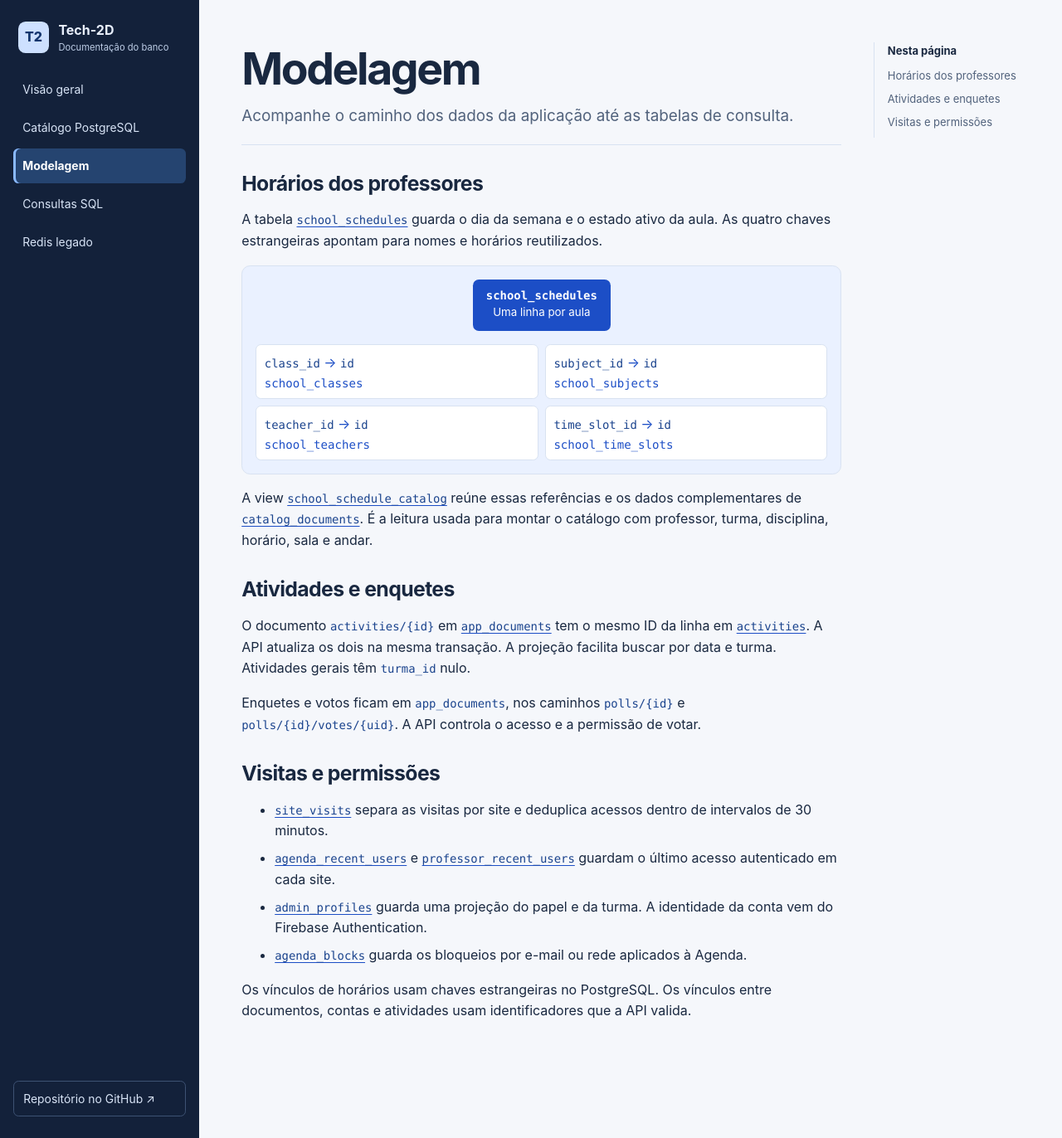
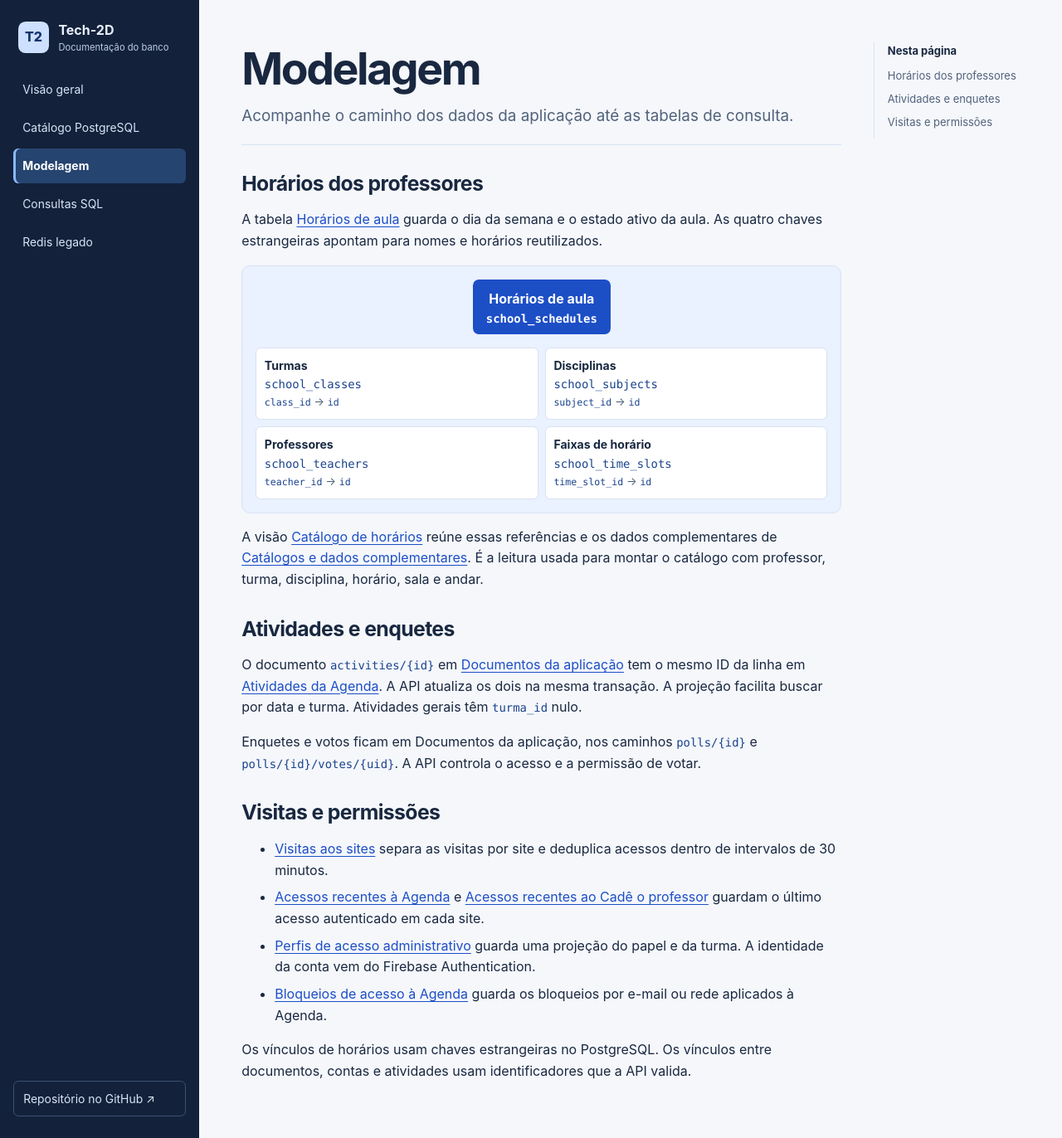
Before and after one commit to Tech-2D/modelagem-dados, a Jekyll site: the page built from docs/modelagem.md, in a window 1280 px wide and 1372 px high. Shown: the whole window at 83% size. Built offline with Jekyll 4.4.1, drawn with Linux system fonts in a browser that asks for light colours.

Commit message:
Show Portuguese table names and database comments

```diff
--- a/docs/assets/docs.css
+++ b/docs/assets/docs.css
@@ -79,7 +79,7 @@ button, input, select { font: inherit; }
 .catalog-object[open] summary::before { content: '−'; }
 .catalog-object summary:hover { background: var(--tint); }
 .catalog-object summary > span:first-of-type { flex: 1; min-width: 0; }
-.catalog-object summary code { font-weight: 700; }
+.object-identifier { display: block; color: var(--muted); }
 .object-description { display: block; color: var(--muted); font-size: .82rem; margin-top: .15rem; }
 .object-kind { border: 1px solid var(--line); border-radius: .35rem; padding: .08rem .35rem; color: var(--muted); font-size: .72rem; }
 .object-body { border-top: 1px solid var(--line); padding: .75rem; }
@@ -91,7 +91,8 @@ button, input, select { font: inherit; }
 .relation-core code { color: #fff; font-weight: 700; }
 .relation-branches { display: grid; grid-template-columns: repeat(2, minmax(0,1fr)); gap: .5rem; }
 .relation-branches a { display: grid; gap: .2rem; min-width: 0; border: 1px solid var(--line); border-radius: .4rem; background: var(--paper); padding: .6rem; text-decoration: none; }
-.relation-branches strong { font: .88rem 'IBM Plex Mono', Consolas, monospace; overflow-wrap: anywhere; }
+.relation-branches strong { color: var(--ink); font-size: .88rem; }
+.relation-branches small { color: var(--muted); }
 .visually-hidden { position: absolute; width: 1px; height: 1px; padding: 0; margin: -1px; overflow: hidden; clip-path: inset(50%); white-space: nowrap; }
 @media (max-width: 1100px) {
   .workspace { grid-template-columns: minmax(0,1fr); }
--- a/docs/modelagem.md
+++ b/docs/modelagem.md
@@ -5,31 +5,33 @@ description: Acompanhe o caminho dos dados da aplicação até as tabelas de con
 
 ## Horários dos professores
 
-A tabela [`school_schedules`]({{ '/postgresql.html#obj-school_schedules' | relative_url }}) guarda o dia da semana e o estado ativo da aula. As quatro chaves estrangeiras apontam para nomes e horários reutilizados.
+A tabela [Horários de aula]({{ '/postgresql.html#obj-school_schedules' | relative_url }}) guarda o dia da semana e o estado ativo da aula. As quatro chaves estrangeiras apontam para nomes e horários reutilizados.
 
-<div class="relation-map" aria-label="Relações de school_schedules">
-  <a class="relation-core" href="{{ '/postgresql.html#obj-school_schedules' | relative_url }}"><code>school_schedules</code><small>Uma linha por aula</small></a>
+<div class="relation-map" aria-label="Relações dos horários de aula">
+  <a class="relation-core" href="{{ '/postgresql.html#obj-school_schedules' | relative_url }}"><strong>Horários de aula</strong><code>school_schedules</code></a>
   <div class="relation-branches">
     {% assign schedules = site.data.schema | where: "name", "school_schedules" | first %}
+    {% assign schedule_group = site.data.catalog | where: "id", "horarios" | first %}
     {% for relation in schedules.references %}
-    <a href="{{ '/postgresql.html' | relative_url }}#obj-{{ relation.table }}"><span><code>{{ relation.column }}</code> → <code>{{ relation.target }}</code></span><strong>{{ relation.table }}</strong></a>
+    {% assign related = schedule_group.objects | where: "name", relation.table | first %}
+    <a href="{{ '/postgresql.html' | relative_url }}#obj-{{ relation.table }}"><strong>{{ related.title }}</strong><code>{{ relation.table }}</code><small><code>{{ relation.column }}</code> → <code>{{ relation.target }}</code></small></a>
     {% endfor %}
   </div>
 </div>
 
-A view [`school_schedule_catalog`]({{ '/postgresql.html#obj-school_schedule_catalog' | relative_url }}) reúne essas referências e os dados complementares de [`catalog_documents`]({{ '/postgresql.html#obj-catalog_documents' | relative_url }}). É a leitura usada para montar o catálogo com professor, turma, disciplina, horário, sala e andar.
+A visão [Catálogo de horários]({{ '/postgresql.html#obj-school_schedule_catalog' | relative_url }}) reúne essas referências e os dados complementares de [Catálogos e dados complementares]({{ '/postgresql.html#obj-catalog_documents' | relative_url }}). É a leitura usada para montar o catálogo com professor, turma, disciplina, horário, sala e andar.
 
 ## Atividades e enquetes
 
-O documento `activities/{id}` em [`app_documents`]({{ '/postgresql.html#obj-app_documents' | relative_url }}) tem o mesmo ID da linha em [`activities`]({{ '/postgresql.html#obj-activities' | relative_url }}). A API atualiza os dois na mesma transação. A projeção facilita buscar por data e turma. Atividades gerais têm `turma_id` nulo.
+O documento `activities/{id}` em [Documentos da aplicação]({{ '/postgresql.html#obj-app_documents' | relative_url }}) tem o mesmo ID da linha em [Atividades da Agenda]({{ '/postgresql.html#obj-activities' | relative_url }}). A API atualiza os dois na mesma transação. A projeção facilita buscar por data e turma. Atividades gerais têm `turma_id` nulo.
 
-Enquetes e votos ficam em `app_documents`, nos caminhos `polls/{id}` e `polls/{id}/votes/{uid}`. A API controla o acesso e a permissão de votar.
+Enquetes e votos ficam em Documentos da aplicação, nos caminhos `polls/{id}` e `polls/{id}/votes/{uid}`. A API controla o acesso e a permissão de votar.
 
 ## Visitas e permissões
 
-- [`site_visits`]({{ '/postgresql.html#obj-site_visits' | relative_url }}) separa as visitas por site e deduplica acessos dentro de intervalos de 30 minutos.
-- [`agenda_recent_users`]({{ '/postgresql.html#obj-agenda_recent_users' | relative_url }}) e [`professor_recent_users`]({{ '/postgresql.html#obj-professor_recent_users' | relative_url }}) guardam o último acesso autenticado em cada site.
-- [`admin_profiles`]({{ '/postgresql.html#obj-admin_profiles' | relative_url }}) guarda uma projeção do papel e da turma. A identidade da conta vem do Firebase Authentication.
-- [`agenda_blocks`]({{ '/postgresql.html#obj-agenda_blocks' | relative_url }}) guarda os bloqueios por e-mail ou rede aplicados à Agenda.
+- [Visitas aos sites]({{ '/postgresql.html#obj-site_visits' | relative_url }}) separa as visitas por site e deduplica acessos dentro de intervalos de 30 minutos.
+- [Acessos recentes à Agenda]({{ '/postgresql.html#obj-agenda_recent_users' | relative_url }}) e [Acessos recentes ao Cadê o professor]({{ '/postgresql.html#obj-professor_recent_users' | relative_url }}) guardam o último acesso autenticado em cada site.
+- [Perfis de acesso administrativo]({{ '/postgresql.html#obj-admin_profiles' | relative_url }}) guarda uma projeção do papel e da turma. A identidade da conta vem do Firebase Authentication.
+- [Bloqueios de acesso à Agenda]({{ '/postgresql.html#obj-agenda_blocks' | relative_url }}) guarda os bloqueios por e-mail ou rede aplicados à Agenda.
 
 Os vínculos de horários usam chaves estrangeiras no PostgreSQL. Os vínculos entre documentos, contas e atividades usam identificadores que a API valida.
```
Also changed, not shown: docs/_data/catalog.yml (+21 -21 lines), docs/_data/schema.json (+21 -0 lines), docs/postgresql.md (+3 -2 lines), README.md, 3 other files.
